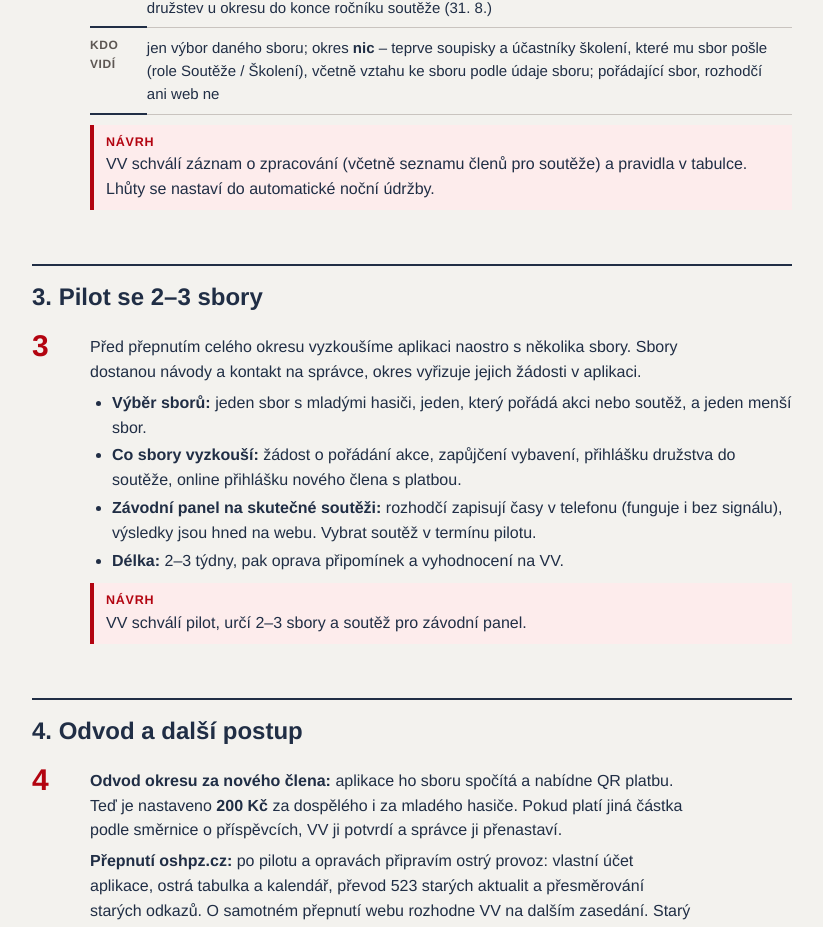
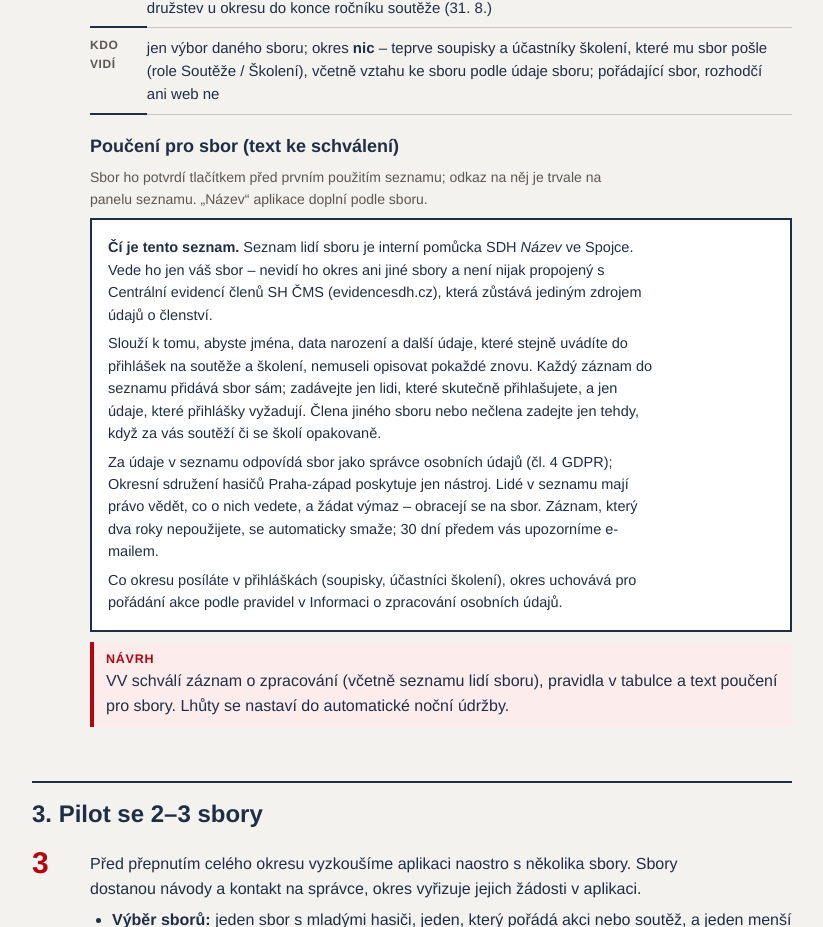
Before and after one commit to oshpz/web, a plain HTML site: page docs/podklady-vv.html in a window 1280 px wide. Shown: the part 3519-4446 px from the top of the page, without its empty margins (228-1051 px from the left). Drawn offline with Linux system fonts and the light colour scheme.

Commit message:
Podklady VV: text poučení pro sbory ke schválení
Co-Authored-By: Claude Fable 5.1 <noreply@anthropic.com>

```diff
--- a/docs/podklady-vv.html
+++ b/docs/podklady-vv.html
@@ -38,6 +38,8 @@ ul, ol { margin: 6px 0; padding-left: 22px; } li { margin: 3px 0; }
 .bod > .c { font-family: var(--display); font-weight: 800; font-size: 30px; line-height: 1; color: var(--action); padding-top: 2px; }
 .bod > div { min-width: 0; }
 .navrh { border-left: 4px solid var(--action); background: var(--tint); padding: 8px 12px; margin: 10px 0; }
+.pouceni { border: 2px solid var(--line); background: var(--surface); padding: 10px 16px; margin: 8px 0; font-size: 14.5px; }
+.pouceni p { margin: 6px 0; }
 .navrh b:first-child { display: block; font-size: 12.5px; letter-spacing: .06em; text-transform: uppercase; color: var(--action); }
 .tab { overflow-x: auto; margin: 8px 0; }
 table { border-collapse: collapse; width: 100%; min-width: 520px; font-size: 15px; }
@@ -132,7 +134,15 @@ button.kop:hover { background: var(--action); border-color: var(--action); }
       <tr><th>Kdo vidí</th><td>jen výbor daného sboru; okres <b>nic</b> – teprve soupisky a účastníky školení, které mu sbor pošle (role Soutěže / Školení), včetně vztahu ke sboru podle údaje sboru; pořádající sbor, rozhodčí ani web ne</td></tr>
     </tbody>
   </table></div>
-  <div class="navrh"><b>Návrh</b>VV schválí záznam o zpracování (včetně seznamu členů pro soutěže) a pravidla v tabulce. Lhůty se nastaví do automatické noční údržby.</div>
+  <h3>Poučení pro sbor (text ke schválení)</h3>
+  <p class="mala">Sbor ho potvrdí tlačítkem před prvním použitím seznamu; odkaz na něj je trvale na panelu seznamu. „Název“ aplikace doplní podle sboru.</p>
+  <div class="pouceni">
+    <p><b>Čí je tento seznam.</b> Seznam lidí sboru je interní pomůcka SDH <i>Název</i> ve Spojce. Vede ho jen váš sbor – nevidí ho okres ani jiné sbory a není nijak propojený s Centrální evidencí členů SH ČMS (evidencesdh.cz), která zůstává jediným zdrojem údajů o členství.</p>
+    <p>Slouží k tomu, abyste jména, data narození a další údaje, které stejně uvádíte do přihlášek na soutěže a školení, nemuseli opisovat pokaždé znovu. Každý záznam do seznamu přidává sbor sám; zadávejte jen lidi, které skutečně přihlašujete, a jen údaje, které přihlášky vyžadují. Člena jiného sboru nebo nečlena zadejte jen tehdy, když za vás soutěží či se školí opakovaně.</p>
+    <p>Za údaje v seznamu odpovídá sbor jako správce osobních údajů (čl. 4 GDPR); Okresní sdružení hasičů Praha-západ poskytuje jen nástroj. Lidé v seznamu mají právo vědět, co o nich vedete, a žádat výmaz – obracejí se na sbor. Záznam, který dva roky nepoužijete, se automaticky smaže; 30 dní předem vás upozorníme e-mailem.</p>
+    <p>Co okresu posíláte v přihláškách (soupisky, účastníci školení), okres uchovává pro pořádání akce podle pravidel v Informaci o zpracování osobních údajů.</p>
+  </div>
+  <div class="navrh"><b>Návrh</b>VV schválí záznam o zpracování (včetně seznamu lidí sboru), pravidla v tabulce a text poučení pro sbory. Lhůty se nastaví do automatické noční údržby.</div>
 </div></div>
 
 <h2>3. Pilot se 2–3 sbory</h2>
@@ -173,7 +183,7 @@ button.kop:hover { background: var(--action); border-color: var(--action); }
     <p><b>Výkonný výbor OSH Praha-západ</b></p>
     <ol>
       <li>schvaluje obsazení rolí ve Spojce podle tabulky v podkladech (Akce, Majetek, Přihlášky, Sbory, Dokumenty, Termíny, Příspěvky, Soutěže – mládež Michal Zrno, dospělí Petr Kšána, Školení – Petr Kšána, VV – zapisovatelka Petra Myslínová, Správce – Michal Kalian a Petra Myslínová), u každé role dva lidé;</li>
-      <li>schvaluje záznam o zpracování osobních údajů včetně interního seznamu lidí sboru pro přihlášky (správcem je sbor, okres jen provozuje nástroj; bez rodných čísel, z adresy jen obec; výmaz 2 roky od posledního použití s upozorněním 30 dní předem; soupisky u okresu do konce ročníku) a text poučení pro sbory, a lhůty: skeny přihlášek 1 rok po zápisu do evidence, řádky přihlášek 1 rok (nepřijaté) / 3 roky (zapsané), nevyřízené žádosti uchazečů 60 dní, záznam změn 5 let, žádosti sborů 3 roky; fotky z akcí zveřejňovat na základě oprávněného zájmu, portréty dětí jen se souhlasem rodiče; pověřence nejmenuje;</li>
+      <li>schvaluje záznam o zpracování osobních údajů včetně interního seznamu lidí sboru pro přihlášky (správcem je sbor, okres jen provozuje nástroj; bez rodných čísel, z adresy jen obec; výmaz 2 roky od posledního použití s upozorněním 30 dní předem; soupisky u okresu do konce ročníku) a text poučení pro sbory (kapitola 2), a lhůty: skeny přihlášek 1 rok po zápisu do evidence, řádky přihlášek 1 rok (nepřijaté) / 3 roky (zapsané), nevyřízené žádosti uchazečů 60 dní, záznam změn 5 let, žádosti sborů 3 roky; fotky z akcí zveřejňovat na základě oprávněného zájmu, portréty dětí jen se souhlasem rodiče; pověřence nejmenuje;</li>
       <li>schvaluje pilotní provoz Spojky se 2–3 sbory na 2–3 týdny (sbory vybere správce aplikace s OORM a OORS) a vyzkoušení závodního panelu na soutěži v termínu pilotu;</li>
       <li>stanovuje odvod okresu za nového člena 200 Kč (dospělý) a 200 Kč (mladý hasič) a souhlasí s přípravou ostrého provozu; o přepnutí webu oshpz.cz rozhodne po vyhodnocení pilotu;</li>
       <li>schvaluje pravidla hlasování ve Spojce: per rollam nadpoloviční většinou všech členů VV, na zasedání nadpoloviční většinou přítomných.</li>
```
